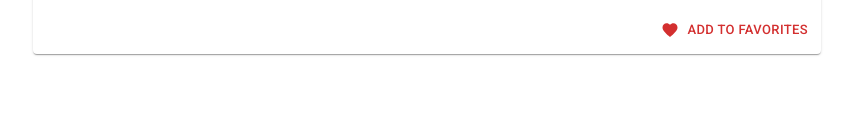
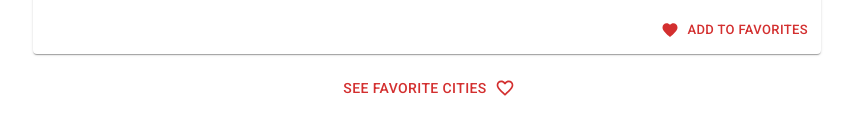
Before and after one commit to anthonytoumaibrahim/weather-app, a React (Create React App) app: page / in a window 1280 px wide. Shown: the part 795-930 px from the top of the page, without its empty margins (213-1066 px from the left). Built offline with nearby package versions, Linux system fonts and the light colour scheme.

Commit message:
Add Favorites Button

```diff
--- a/src/App.tsx
+++ b/src/App.tsx
@@ -1,6 +1,7 @@
 import { useAppSelector } from "./hooks/redux";
-import { Box, Typography } from "@mui/material";
+import { Box, Button, Tooltip, Typography } from "@mui/material";
 import "./App.css";
+import FavoriteBorderOutlinedIcon from "@mui/icons-material/FavoriteBorderOutlined";
 
 // Components
 import Container from "@mui/material/Container";
@@ -32,6 +33,17 @@ const App = () => {
         {weatherDisplaySelector.lat && weatherDisplaySelector.long && (
           <WeatherDisplay />
         )}
+        <Tooltip
+          title="Opens the cities that you added to your Favorites"
+          placement="top"
+        >
+          <Button
+            color="error"
+            endIcon={<FavoriteBorderOutlinedIcon fontSize="large" />}
+          >
+            See Favorite Cities
+          </Button>
+        </Tooltip>
       </Box>
     </Container>
   );
--- a/src/components/WeatherForm.tsx
+++ b/src/components/WeatherForm.tsx
@@ -6,8 +6,8 @@ import { useAppDispatch } from "../hooks/redux";
 // MUI components & icons
 import { Alert, FormControl } from "@mui/material";
 import { LoadingButton } from "@mui/lab";
+import WeatherSearch from "./WeatherSearch";
 import SearchIcon from "@mui/icons-material/Search";
-import WeatherSearch from "./WeatherSearch";
 
 type OpenWeatherAPIResponseType = Array<{
   name: string;
@@ -71,7 +71,11 @@ const WeatherForm = () => {
   return (
     <form noValidate autoComplete="off" onSubmit={handleFormSubmit}>
       <FormControl
-        sx={{ display: "flex", flexDirection: "row", gap: 2 }}
+        sx={{
+          display: "flex",
+          flexDirection: "row",
+          gap: 2,
+        }}
         fullWidth
       >
         <WeatherSearch
```
